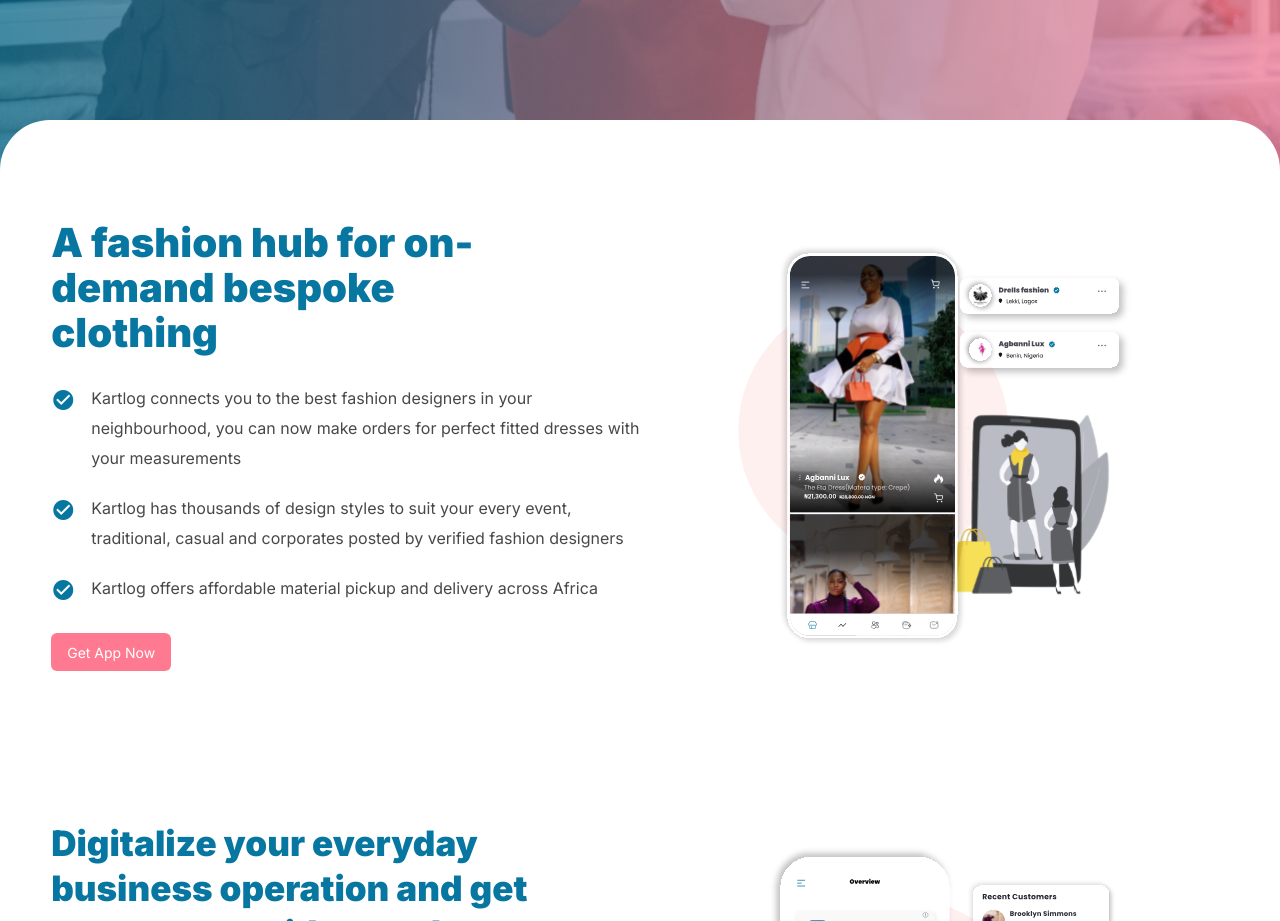
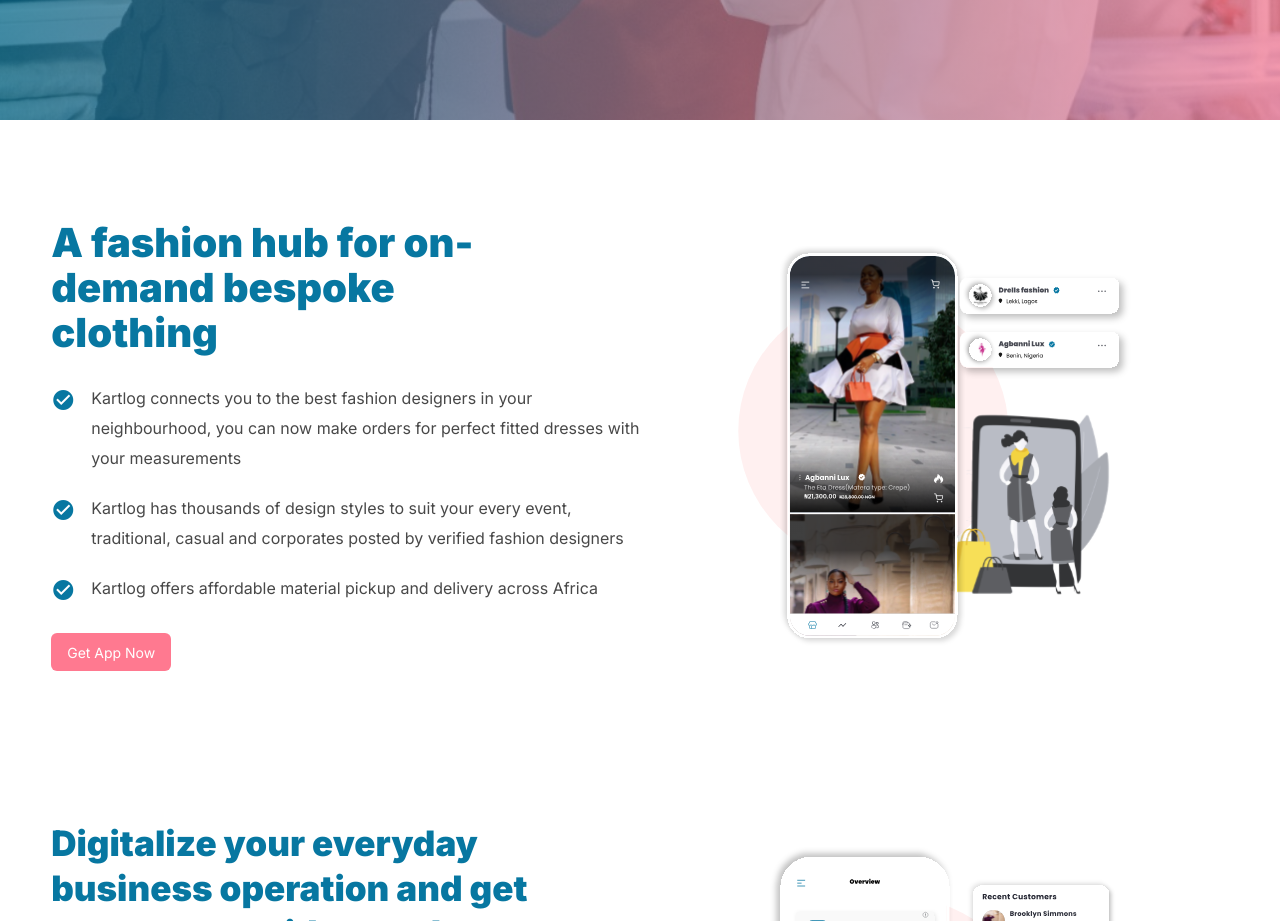
Before and after one commit to kiisi/cleanhub, a React (Create React App) app: page / in a window 1280 px wide. Shown: the part 700-1621 px from the top of the page. Built offline with nearby package versions, Linux system fonts and the light colour scheme.

Commit message:
Update Fashion.css

```diff
--- a/src/components/Main/Fashion/Fashion.css
+++ b/src/components/Main/Fashion/Fashion.css
@@ -2,7 +2,6 @@
     width:100%;
     display:grid;
     place-items: center;
-    border-radius: 5rem 5rem 0 0;
     background:#fff;
     margin-top:-6rem;
 }
```
